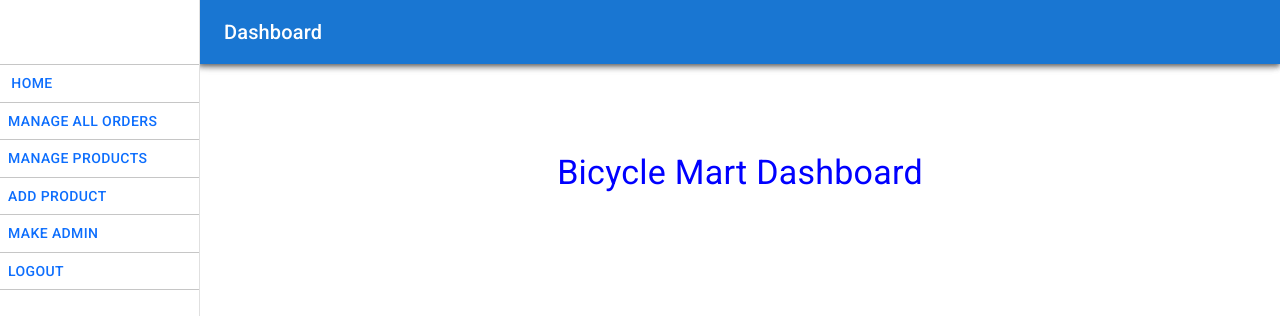
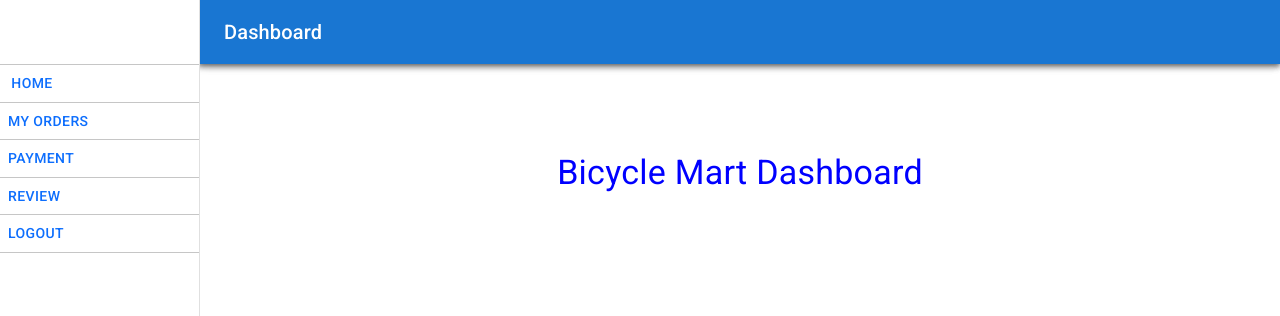
Before and after one commit to mdnajmul/bicycle-mart-react, a React (Create React App) app: page /dashboard in a window 1280 px wide. Shown: the top 316 px of the page. Built offline with nearby package versions, Linux system fonts and the light colour scheme; no server answers; sample sign-in values are in the browser's storage; the HTML template or start-up script is replaced by a standard one.

Commit message:
Admin user dashboard bug fix

```diff
--- a/src/pages/Dashboard/Dashboard/Dashboard.js
+++ b/src/pages/Dashboard/Dashboard/Dashboard.js
@@ -27,7 +27,7 @@ const drawerWidth = 200;
 
 const Dashboard = (props) => {
   const { logOut } = useAuth();
-  // const [admin, setAdmin] = React.useState(false);
+  const [admin, setAdmin] = React.useState(false);
   const email = sessionStorage.getItem("email");
 
   React.useEffect(() => {
@@ -35,12 +35,10 @@ const Dashboard = (props) => {
       .then((res) => res.json())
       .then((data) => {
         console.log(data.admin);
-        // setAdmin(data.admin);
+        setAdmin(data.admin);
         sessionStorage.setItem("admin", data.admin);
       });
   }, [email]);
-
-  const admin = sessionStorage.getItem("admin");
 
   const { window } = props;
   const [mobileOpen, setMobileOpen] = React.useState(false);
```
